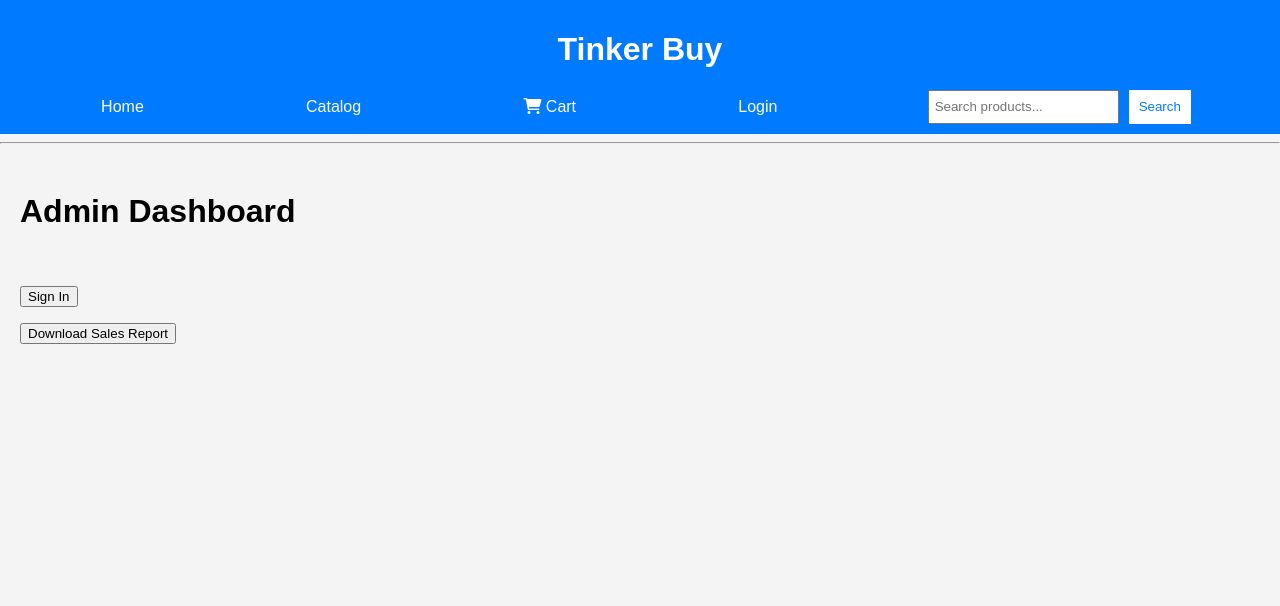
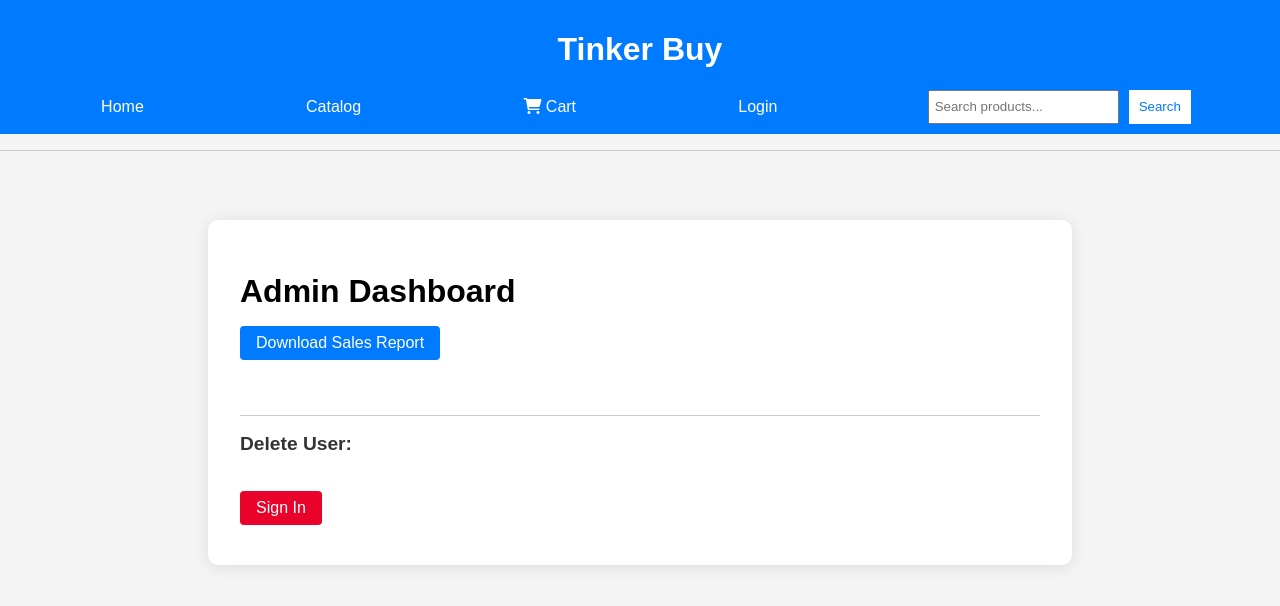
Before and after one commit to dyson-m/340-webapp, a Flask app: template app/templates/admin.html in a window 1280 px wide. Shown: the top 606 px of the page. Run offline with Flask 3, Linux system fonts and the light colour scheme; the template is opened without the code that fills it: values that come from a table or form of the project are taken from there, others are empty.

Commit message:
added CSS to admin page

```diff
--- /dev/null
+++ b/app/static/css/admin.css
@@ -0,0 +1,77 @@
+.admin-container {
+    max-width: 800px;
+    margin: 2rem auto;
+    padding: 2rem;
+    background-color: #fff;
+    border-radius: 10px;
+    box-shadow: 0 2px 15px rgba(0, 0, 0, 0.1);
+}
+
+.admin-container h1 {
+    margin-bottom: 1rem;
+}
+
+.admin-container p {
+    font-size: 1.1rem;
+    margin-bottom: 0.5rem;
+}
+
+.admin-container strong {
+    font-size: 1.2rem;
+    color: #333;
+}
+
+.admin-form .form-group {
+    margin-bottom: 1rem;
+}
+
+.form-control {
+    width: 100%;
+    padding: 0.5rem;
+    border: 1px solid #ccc;
+    border-radius: 4px;
+}
+
+.btn-primary {
+    background-color: #007bff;
+    border: none;
+    padding: 0.5rem 1rem;
+    color: white;
+    border-radius: 4px;
+    cursor: pointer;
+    font-size: 1rem;
+    display: inline-block;
+}
+
+.btn-primary:hover {
+    background-color: #0056b3;
+}
+
+.btn-delete {
+    background-color: #e9032a;
+    border: none;
+    padding: 0.5rem 1rem;
+    color: white;
+    border-radius: 4px;
+    cursor: pointer;
+    font-size: 1rem;
+    display: inline-block;
+}
+
+.btn-delete:hover {
+    background-color: #b4001e;
+}
+
+hr {
+    display: block;
+    height: 1px;
+    border: 0;
+    border-top: 1px solid #ccc;
+    margin: 1em 0;
+    padding: 0;
+}
+
+.error {
+    color: red;
+    font-size: 0.875rem;
+}
--- a/app/templates/admin.html
+++ b/app/templates/admin.html
@@ -1,21 +1,29 @@
 {% extends "base.html" %}
 
 {% block content %}
-
+<link rel="stylesheet" href="{{ url_for('static', filename='css/admin.css') }}">
+<div class="admin-container">
     <h1>Admin Dashboard</h1>
-    <form action="" method="post">
+    <form action="{{ url_for('sales_report') }}" method="get">
+        <button type="submit" class="btn-primary">Download Sales Report</button>
+    </form>
+    <form action="" method="post" class="form">
         {{ form.hidden_tag() }}
+        <div class="admin-form">
             <p>
-            {{ form.user.label }}<br>
+                <br>
+                <hr/>
+                <strong>Delete User:</strong>
+                <br>
+                <br>
                 {{ form.user(class='form-control')}}
                 {% for error in form.user.errors %}
                 <span style="color: red;">[{{ error }}]</span>
                 {% endfor %}
             </p>
             <p>
-        <p>{{ form.submit() }}</p>
+            <p>{{ form.submit(class_='btn btn-delete') }}</p>
+        </div>
     </form>
-    <form action="{{ url_for('sales_report') }}" method="get">
-        <button type="submit">Download Sales Report</button>
-    </form>
+</div>
 {% endblock %}
```
Lines whose indentation alone changed are shown as unchanged.
